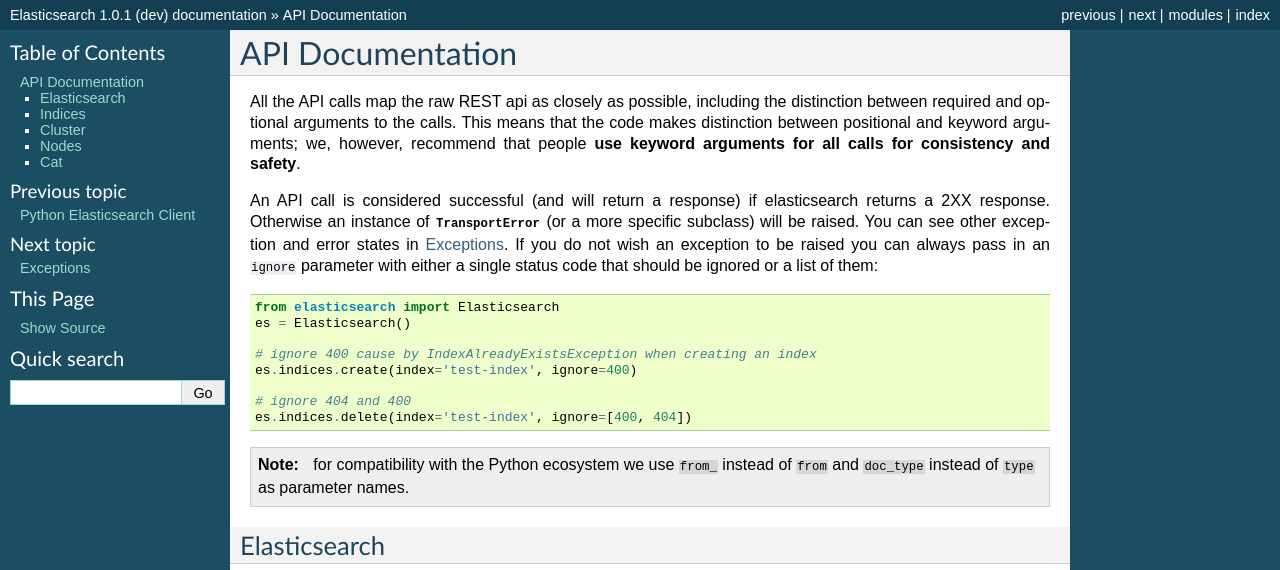
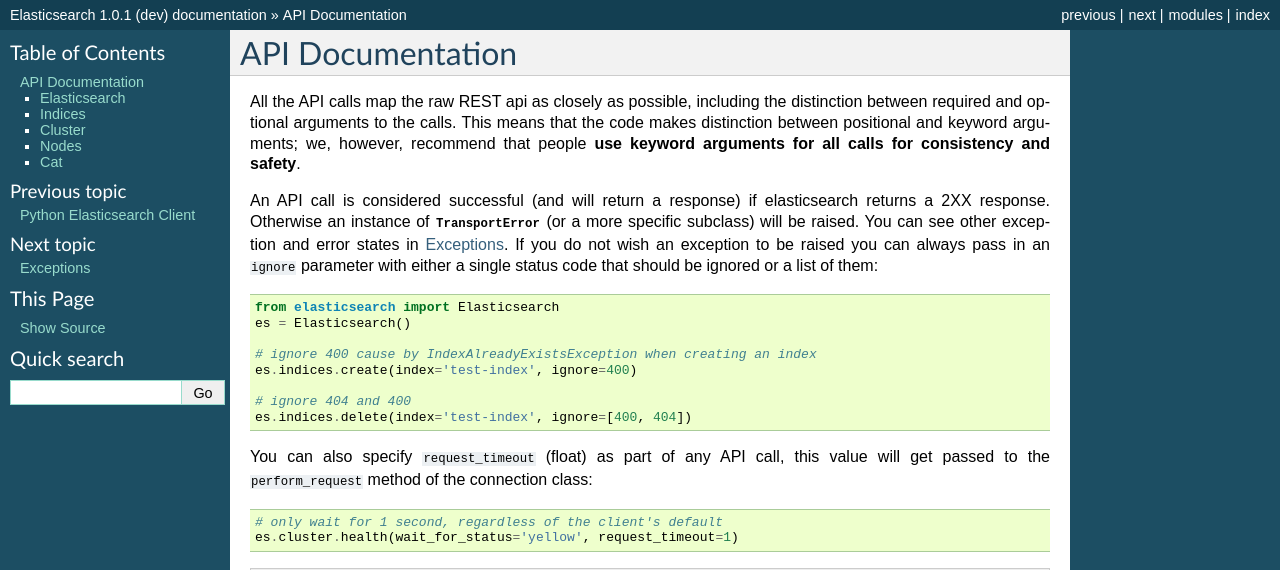
Before and after one commit to riki-tanaka/ElasticSearch-Python, a Sphinx documentation site: the page built from docs/api.rst, in a window 1280 px wide and 900 px high, cut to the strip 0-570 px from the top of the window. Built offline with Sphinx 7.4.7, drawn with Linux system fonts in a browser that asks for light colours.

Commit message:
Added docs for request_timeout

```diff
--- a/docs/api.rst
+++ b/docs/api.rst
@@ -25,6 +25,13 @@ them::
 
     # ignore 404 and 400
     es.indices.delete(index='test-index', ignore=[400, 404])
+
+You can also specify ``request_timeout`` (float) as part of any API call, this
+value will get passed to the ``perform_request`` method of the connection
+class::
+
+    # only wait for 1 second, regardless of the client's default
+    es.cluster.health(wait_for_status='yellow', request_timeout=1)
 
 .. note::
 
```
